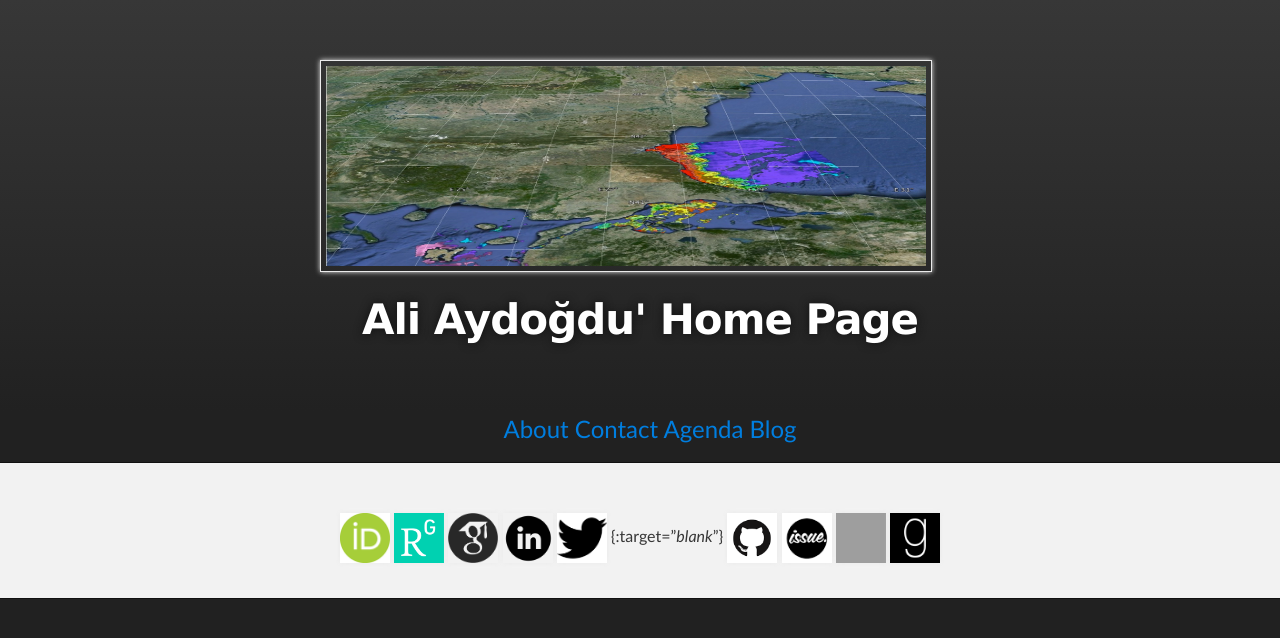
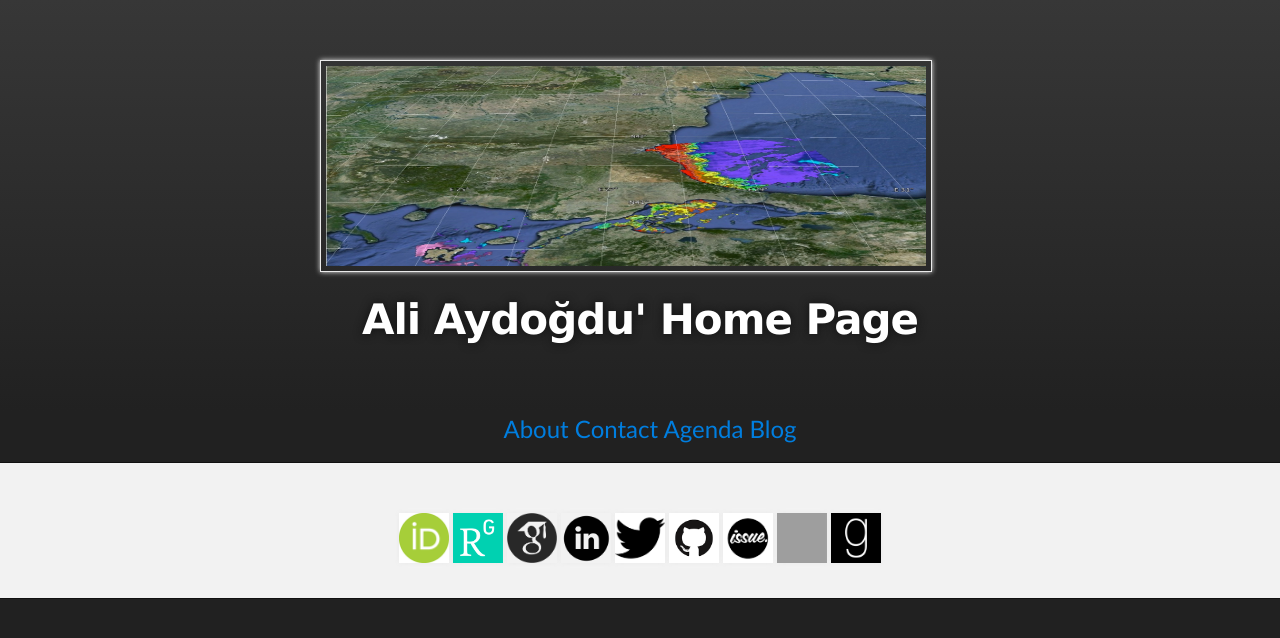
Before and after one commit to aydogduali/aydogduali.github.io, a Jekyll site: the page built from index.md, in a window 1280 px wide. Shown: the top 638 px of the page. Built offline with Jekyll 4.4.1, drawn with Linux system fonts in a browser that asks for light colours; the repository's description, which GitHub fills in, is left out; grey boxes are pictures that could not be loaded.

Commit message:
twitter link added

```diff
--- a/index.md
+++ b/index.md
@@ -5,8 +5,8 @@
 [![](pics/orcid.png){:height="50px" width="50px"}](http://orcid.org/0000-0002-1557-7502){:target="_blank_"}
 [![](pics/rgate.png){:height="50px" width="50px"}](http://www.researchgate.net/profile/Ali_Aydogdu){:target="_blank_"}
 [![](pics/gscholar.png){:height="50px" width="50px"}](https://scholar.google.no/citations?user=zRGYaTsAAAAJ&hl=en){:target="_blank_"}
-[![](pics/linkedin.png){:height="50px" width="50px"}](https://www.linkedin.com/in/ali-aydogdu-nersc/){:target="_blank_"}
-[![](pics/twitter.png){:height="50px" width="50px"}](http://twitter.com/liaydogdu) {:target="_blank_"}
+[![](pics/linkedin.png){:height="50px" width="50px"}](https://www.linkedin.com/in/ali-aydogdu-nersc){:target="_blank_"}
+[![](pics/twitter.png){:height="50px" width="50px"}](http://twitter.com/liaydogdu){:target="_blank_"}
 [![](pics/github.png){:height="50px" width="50px"}](http://github.com/aydogduali){:target="_blank_"}
 [![](pics/issue.png){:height="50px" width="50px"}](http://issuu.com/aydogdu){:target="_blank_"}
 [![](pics/pocket.png){:height="50px" width="50px"}](http://getpocket.com/@liaydogdu){:target="_blank_"}
```
